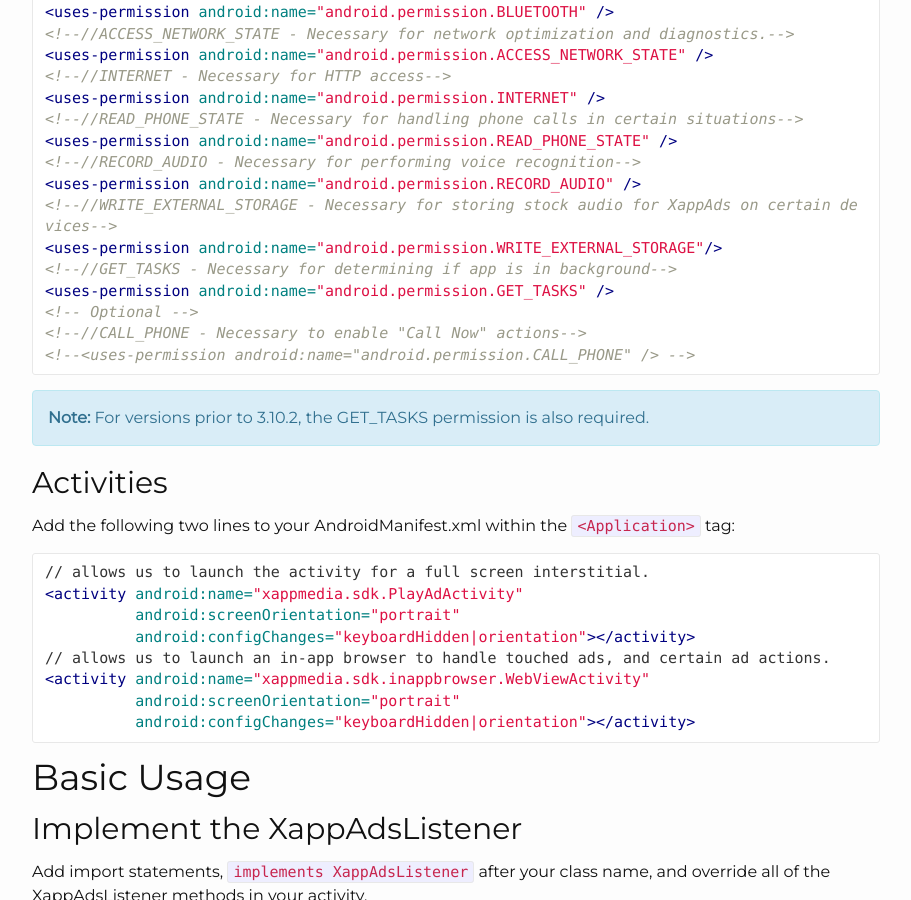
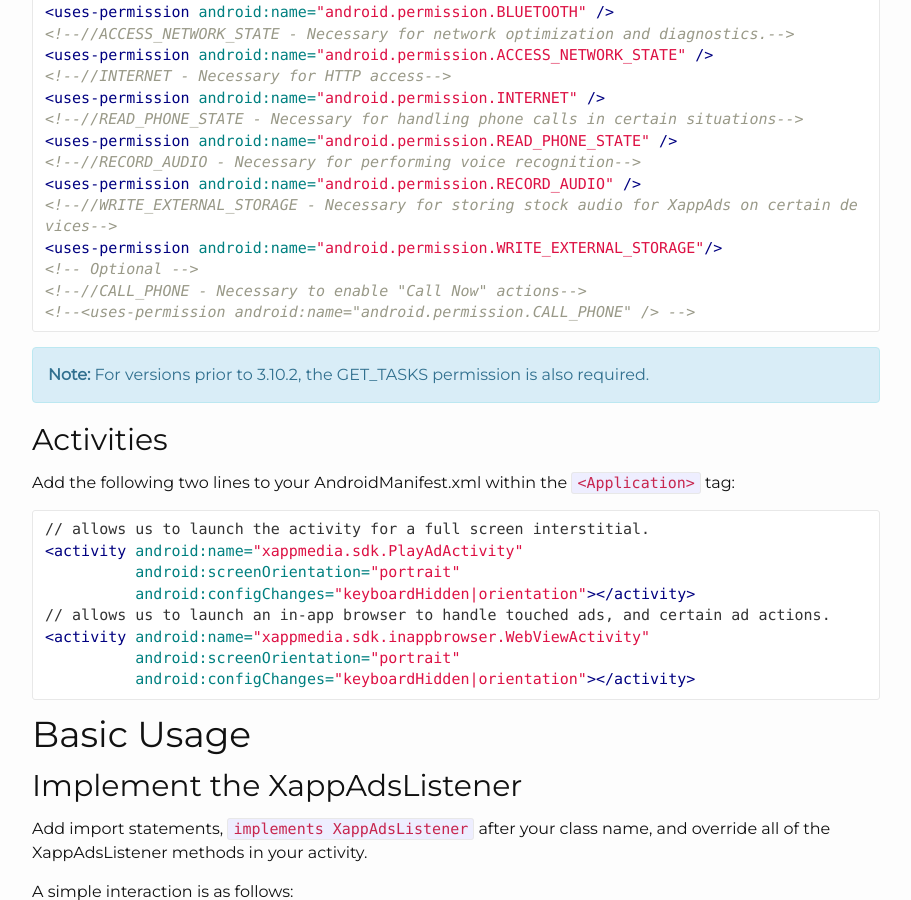
Before and after one commit to chrsdietz/Documentation, a Jekyll site: the page built from _android/quick-start.markdown, in a window 1280 px wide and 900 px high, scrolled down 1000 px. Shown: the whole window, without its empty margins (38-949 px from the left). Built offline with Jekyll 4.4.1, drawn with Linux system fonts in a browser that asks for light colours; nearby versions of some CDN libraries; library files that are not in the unit come from our copies; Markdown is read by kramdown in place of the engine named in the settings; comment, search, counter and statistics services are not loaded.

Commit message:
removed get tasks from required

```diff
--- a/_android/quick-start.markdown
+++ b/_android/quick-start.markdown
@@ -48,8 +48,6 @@
 <uses-permission android:name="android.permission.RECORD_AUDIO" />
 <!--//WRITE_EXTERNAL_STORAGE - Necessary for storing stock audio for XappAds on certain devices-->
 <uses-permission android:name="android.permission.WRITE_EXTERNAL_STORAGE"/>
-<!--//GET_TASKS - Necessary for determining if app is in background-->
-<uses-permission android:name="android.permission.GET_TASKS" />
 <!-- Optional -->
 <!--//CALL_PHONE - Necessary to enable "Call Now" actions-->
 <!--<uses-permission android:name="android.permission.CALL_PHONE" /> -->
```
